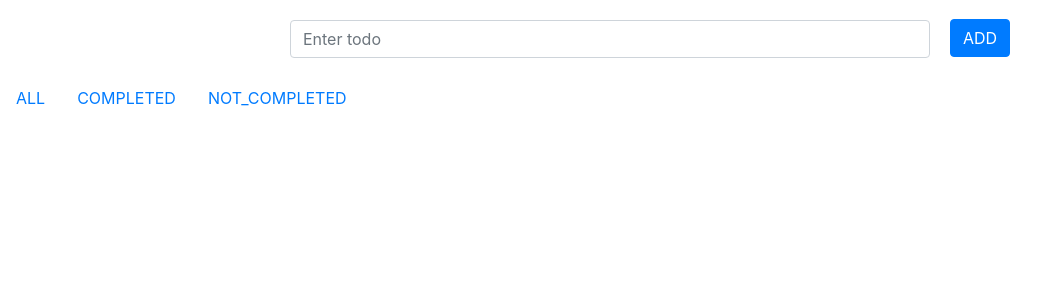
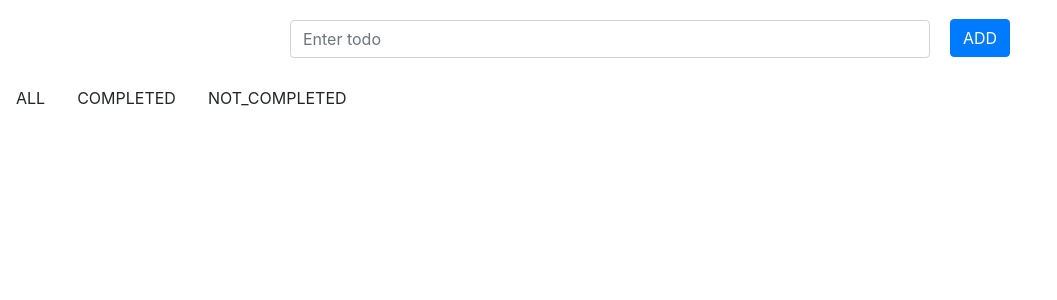
Before and after one commit to CaesiumY/redux-todo-example, a React (Create React App) app in the folder todo/: page / in a window 1280 px wide. Shown: the top 300 px of the page, without its empty margins (0-1057 px from the left). Built offline with nearby package versions, Linux system fonts and the light colour scheme.

Commit message:
fix: Fix NOT_COMPLETED filtering

```diff
--- a/todo/src/components/Filter.js
+++ b/todo/src/components/Filter.js
@@ -19,9 +19,7 @@ const Filter = ({ filter, onFilterChange }) => {
         }}
         className={`nav-item ${filterTypes[key]} ${active}`}
       >
-        <a href="" className="nav-link">
-          {filterTypes[key]}
-        </a>
+        <a className="nav-link">{filterTypes[key]}</a>
       </li>
     );
   });
--- a/todo/src/containers/VisibleTodoList.js
+++ b/todo/src/containers/VisibleTodoList.js
@@ -9,11 +9,13 @@ const getVisibleTodos = (todos, filter) => {
       return todos;
     case filterTypes.COMPLETED:
       return todos.filter(todo => {
+        console.log(todo);
         return todo.isComplete === true;
       });
     case filterTypes.NOT_COMPLETED:
       return todos.filter(todo => {
-        return todo.isComplete === false;
+        console.log(todo.isComplete);
+        return todo.isComplete === false || todo.isComplete === undefined;
       });
     default:
       return todos;
```
